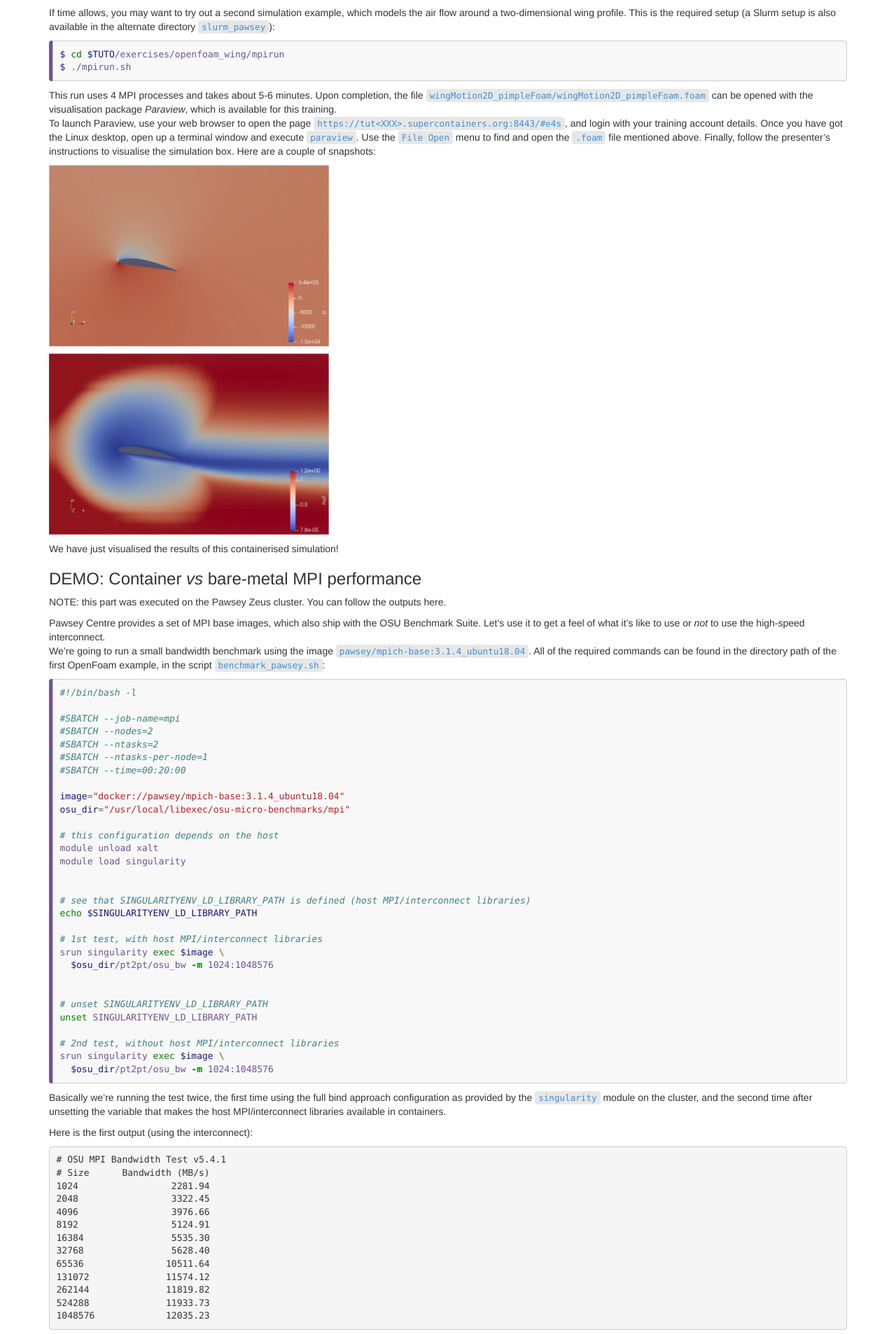
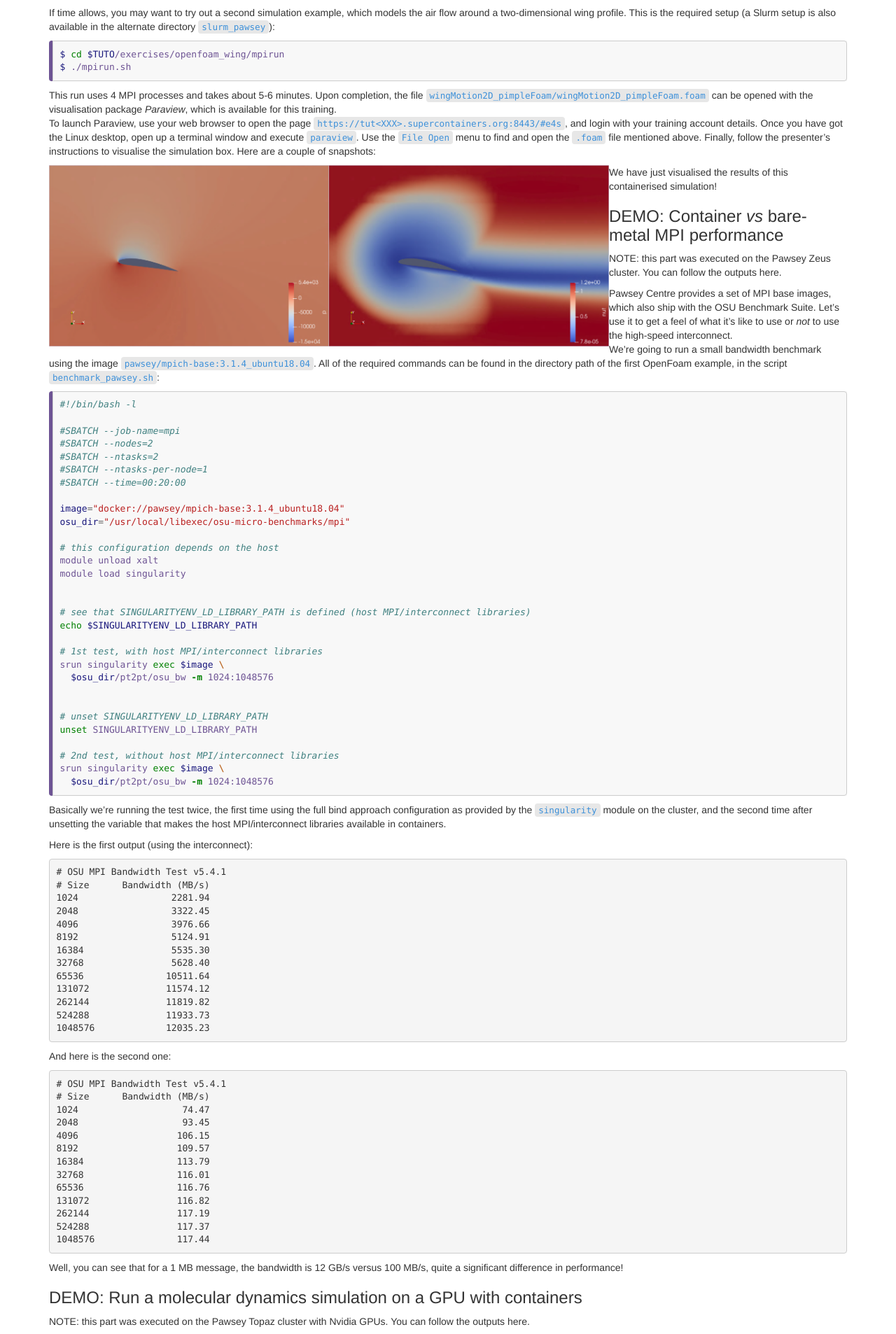
Before and after one commit to supercontainers/isc-tutorial, a Jekyll site: the page built from _episodes/14.hpc.md, in a window 1280 px wide. Shown: the part 3230-5136 px from the top of the page at 70% size. Built offline with Jekyll 4.4.1, drawn with Linux system fonts in a browser that asks for light colours.

Commit message:
wing pics resized 2

```diff
--- a/_episodes/14.hpc.md
+++ b/_episodes/14.hpc.md
@@ -215,9 +215,9 @@ $ ./mpirun.sh
 This run uses 4 MPI processes and takes about 5-6 minutes.  Upon completion, the file `wingMotion2D_pimpleFoam/wingMotion2D_pimpleFoam.foam` can be opened with the visualisation package *Paraview*, which is available for this training.
 To launch Paraview, use your web browser to open the page `https://tut<XXX>.supercontainers.org:8443/#e4s`, and login with your training account details.  Once you have got the Linux desktop, open up a terminal window and execute `paraview`.  Use the `File Open` menu to find and open the `.foam` file mentioned above.  Finally, follow the presenter's instructions to visualise the simulation box.  Here are a couple of snapshots:
 
-<img src="{{ page.root }}/fig/wing_p_pressure.png" alt="Wing pressure map" width="400"/>
+<img src="{{ page.root }}/fig/wing_p_pressure.png" alt="Wing pressure map" width="400" style="float:left;"/>
 
-<img src="{{ page.root }}/fig/wing_nut_viscosity.png" alt="Wing viscosity map" width="400"/>
+<img src="{{ page.root }}/fig/wing_nut_viscosity.png" alt="Wing viscosity map" width="400" style="float:left;"/>
 
 
 We have just visualised the results of this containerised simulation!
```
